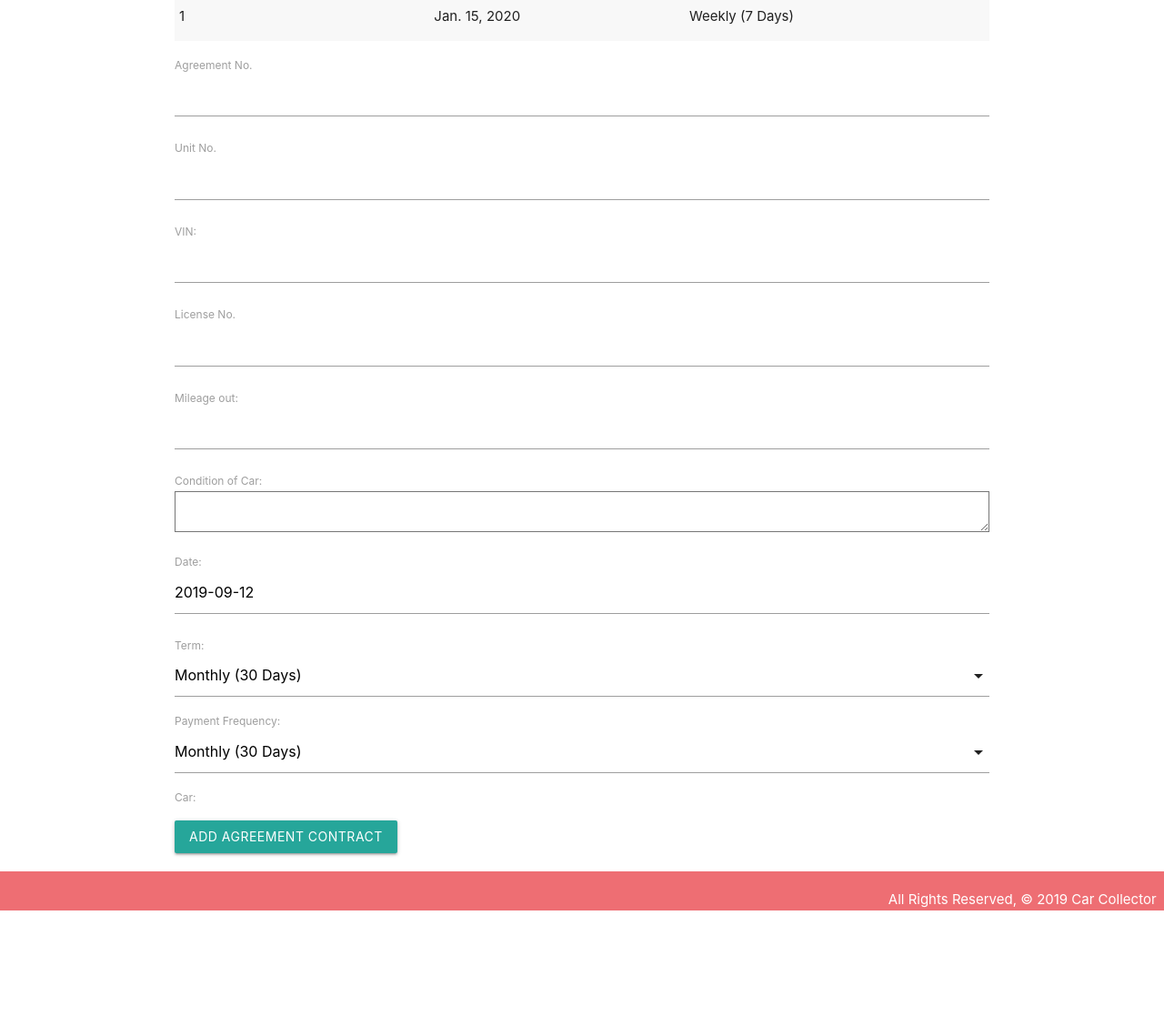
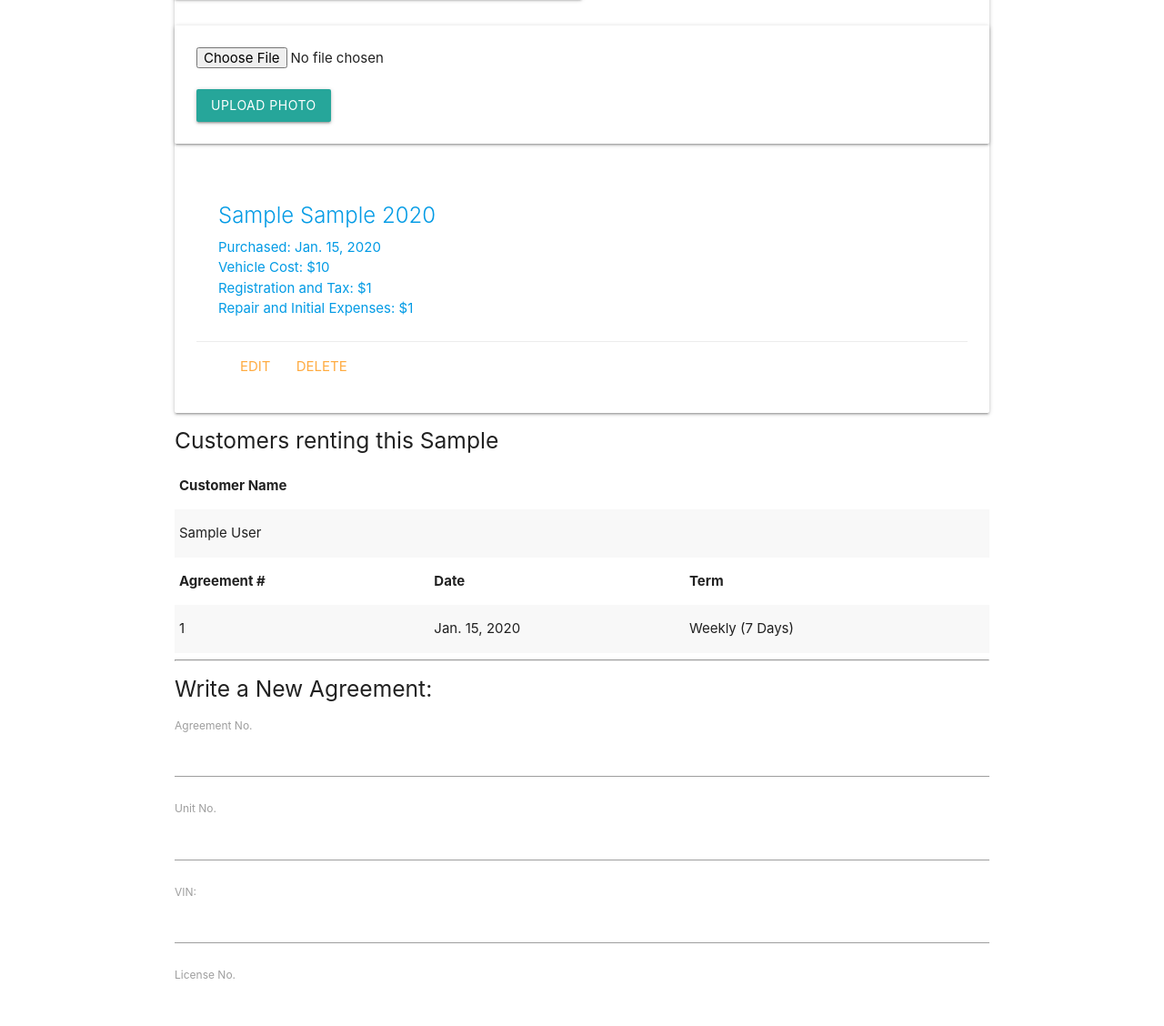
Before and after one commit to Samantha2233/Car-Collector, a Django app: page /cars/1/ in a window 1280 px wide. Shown: the part 557-1685 px from the top of the page at 91% size. Before the commit the page ends 1558 px from the top, so only its background shows below. Run offline with Django 3.2, Linux system fonts and the light colour scheme; tables that the repository leaves empty hold one stand-in row (values such as "Sample post").

Commit message:
add Customer Model

```diff
--- a/main_app/admin.py
+++ b/main_app/admin.py
@@ -4,3 +4,5 @@
 # Register your models here.
 admin.site.register(Car)
 admin.site.register(Agreement)
+admin.site.register(Photo)
+admin.site.register(Customer)
--- a/main_app/forms.py
+++ b/main_app/forms.py
@@ -4,4 +4,4 @@
 class AgreementForm(ModelForm):
     class Meta:
         model = Agreement
-        fields = '__all__'
+        fields = ['agreement_num', 'unit_num', 'vin', 'license_num', 'mileage_out', 'condition', 'date', 'term', 'payment_freq']
--- a/main_app/models.py
+++ b/main_app/models.py
@@ -8,6 +8,23 @@
     ('BM', 'Bi-Monthly (60 Days)'),
 )
 
+class Customer(models.Model):
+    name = models.CharField(max_length=100)
+    mobile = models.IntegerField('Mobile Phone Number')
+    address = models.CharField(max_length=100)
+    city = models.CharField(max_length=100)
+    state = models.CharField(max_length=100)
+    zip_code = models.IntegerField()
+    license_num = models.CharField('Driver''s License No.', max_length=100)
+    l_state = models.CharField('License: State', max_length=100)
+    l_country = models.CharField('License: Country', max_length=100)
+    l_zip = models.CharField('License: Zip Code', max_length=100)
+    birth = models.DateField('Birth Date')
+
+    def __str__(self):
+        return f'{self.name}'
+
+
 # Create your models here.
 class Car(models.Model):
     purchase_date = models.DateField()
@@ -17,6 +34,8 @@
     vehicle_cost = models.IntegerField()
     reg_and_tax = models.IntegerField()
     repair_and_init_expense = models.IntegerField()
+
+    customers = models.ManyToManyField(Customer)
 
     def __str__(self):
         return f'{self.make} {self.model} {self.year} ({self.id})'
--- a/main_app/templates/base.html
+++ b/main_app/templates/base.html
@@ -26,15 +26,6 @@
         </ul>
       </div>
     </nav>
-
-    <div>
-        <div class="col s12" id="crumb">
-            <a href="#!" class="breadcrumb">First</a>
-            <a href="#!" class="breadcrumb">Second</a>
-            <a href="#!" class="breadcrumb">Third</a>
-        </div>
-    </div>
-
   </header>
   <main class="container">
     {% block content %}
--- a/main_app/templates/cars/detail.html
+++ b/main_app/templates/cars/detail.html
@@ -6,6 +6,19 @@
 <div class="row">
     <div>
         <div class="card">
+            {% for photo in car.photo_set.all %}
+                <img class="responsive-img card-panel" src="{{photo.url}}">
+            {% empty %}
+                <div class="card-panel teal-text center-align">No Photos Uploaded</div>
+            {% endfor %}
+
+            <form action="{% url 'add_photo' car.id %}" enctype="multipart/form-data" method="POST" class="card-panel">
+                {% csrf_token %}
+                <input type="file" name="photo-file">
+                <br><br>
+                <input type="submit" class="btn" value="Upload Photo">
+            </form>
+
             <div class="card-content">
                 <a href="{% url 'detail' car.id%}">
                     <div class="card-content">
@@ -23,6 +36,27 @@
             </div>
         </div>
     </div>
+
+
+    <div>
+        <h5>Customers renting this {{ car.model }}</h5>
+        <table class="striped">
+            <thead>
+                    <tr><th>Customer Name</th></tr>
+            </thead>
+            <tbody>
+                {% if car.customers.count %}
+                {% for c in car.customers.all %}
+                    <tr>
+                        <td>{{ c.name }}</td>
+                    </tr>
+                {% endfor %}
+                {% else %}
+                    <h5>No Customers</h5>
+                {% endif %}
+            </tbody>
+        </table>
+    </div>
     <div>
         <table class="striped">
             <thead>
@@ -38,6 +72,11 @@
             {% endfor %}
             </tbody>
         </table>
+        <hr>
+
+
+        <h5>Write a New Agreement:</h5>
+
         <form action="{% url 'add_agreement' car.id %}" method="post">
             {% csrf_token %}
             {{ agreement_form.as_p }}
--- a/main_app/views.py
+++ b/main_app/views.py
@@ -5,7 +5,7 @@
 from .models import Car, Agreement, Photo
 from .forms import AgreementForm
 
-S3_BASE_URL='s3.amazonaws.com/'
+S3_BASE_URL='https://s3.us-east-1.amazonaws.com/'
 BUCKET='carcollector-amerimex'
 
 def home(request):
@@ -50,15 +50,20 @@
 
 
 def add_photo(request, car_id):
+    # photo-file will be the "name" attribute on the <input type="file">
     photo_file = request.FILES.get('photo-file', None)
     if photo_file:
         s3 = boto3.client('s3')
+        # need a unique "key" for S3 / needs image file extension too
         key = uuid.uuid4().hex[:6] + photo_file.name[photo_file.name.rfind('.'):]
+        # just in case something goes wrong
         try:
-             s3.upload_fileobj(photo_file, BUCKET, key)
-             url = f"{S3_BASE_URL}{BUCKET}/{key}"
-             photo = Photo(url=url, car_id=car_id)
-             photo.save()
+            s3.upload_fileobj(photo_file, BUCKET, key)
+            # build the full url string
+            url = f"{S3_BASE_URL}{BUCKET}/{key}"
+            # we can assign to car_id or car (if you have a car object)
+            photo = Photo(url=url, car_id=car_id)
+            photo.save()
         except:
-            print('An error occured uploading file to S3')
+            print('An error occurred uploading file to S3')
     return redirect('detail', car_id=car_id)
```
Also changed, not shown: main_app/migrations/0005_auto_20190911_2334.py (added).
